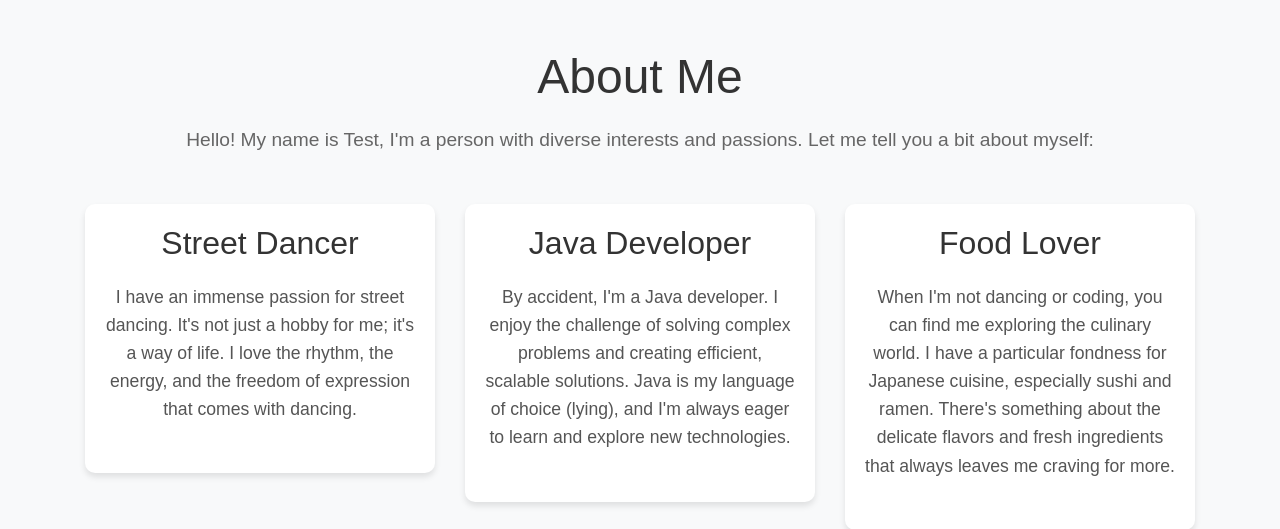
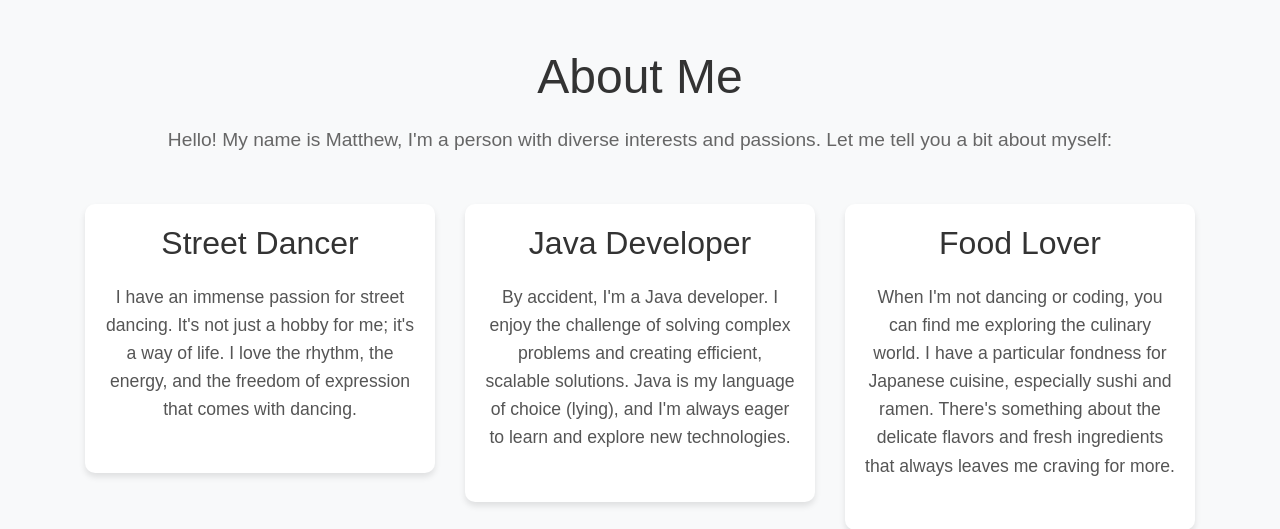
Before and after one commit to Judzio/flask-portfolio, a Flask app: page /aboutme in a window 1280 px wide. Shown: the part 86-615 px from the top of the page. Run offline with Flask 3, Linux system fonts and the light colour scheme; some libraries are stand-ins or nearby versions.

Commit message:
previous commit back

```diff
--- a/templates/aboutme.html
+++ b/templates/aboutme.html
@@ -107,7 +107,7 @@
 
 <div class="container mt-5">
     <h1>About Me</h1>
-    <p>Hello! My name is Test, I'm a person with diverse interests and passions. Let me tell you a bit about myself:</p>
+    <p>Hello! My name is Matthew, I'm a person with diverse interests and passions. Let me tell you a bit about myself:</p>
 </div>
 
 <div class="container">
```
